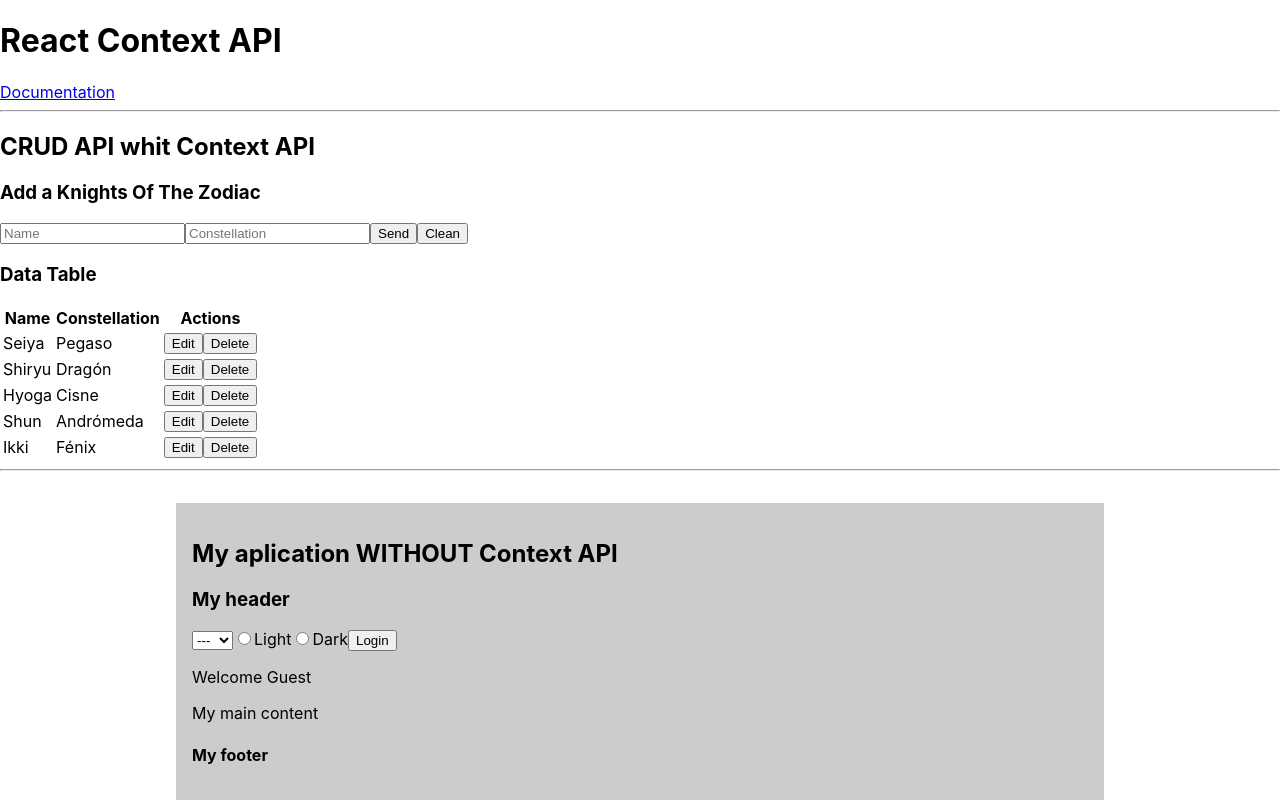
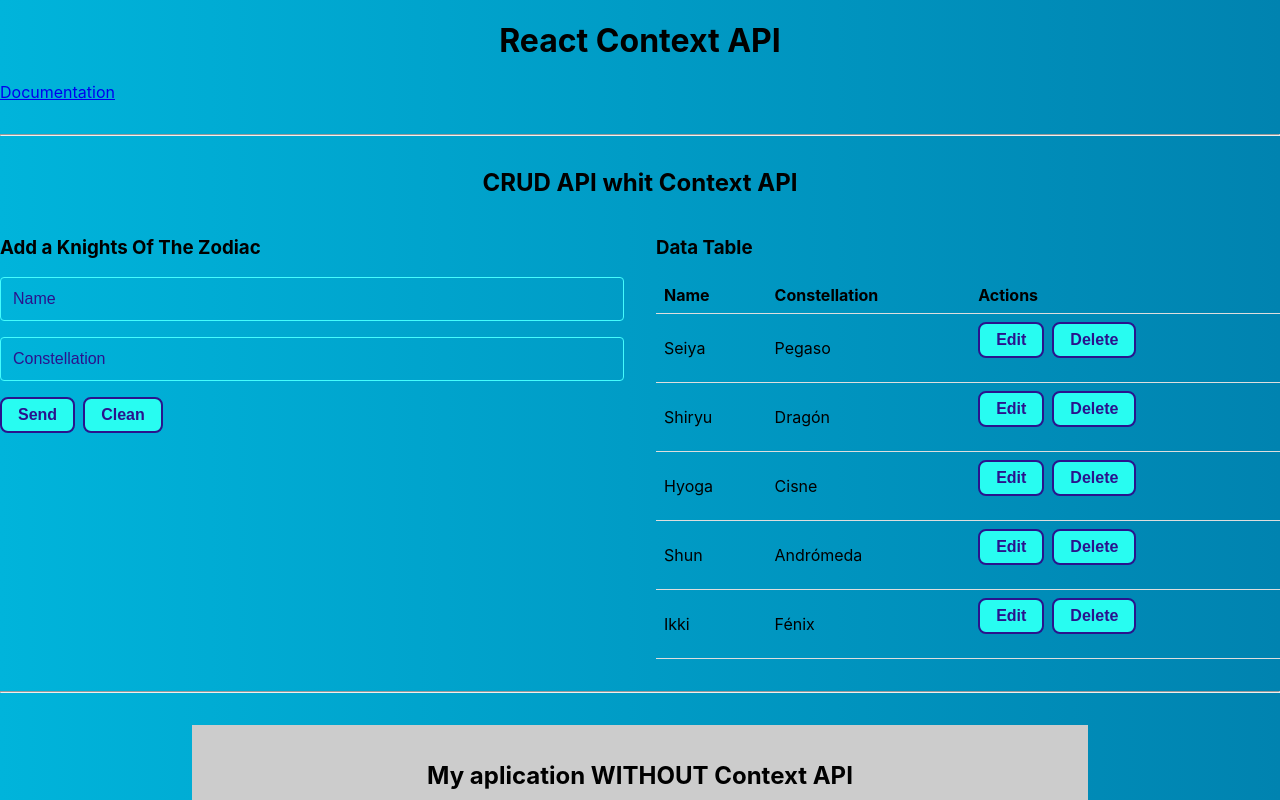
Before and after one commit to reche-git/05-React-Context, a React (Create React App) app: page / in a window 1280 px wide. Shown: the top 800 px of the page. Built offline with nearby package versions, Linux system fonts and the light colour scheme; data requests are answered from the project's data file.

Commit message:
Basic Styles

```diff
--- a/src/index.css
+++ b/src/index.css
@@ -1,10 +1,100 @@
+html {
+  box-sizing: border-box;
+  font-size: 16px;
+  font-family: sans-serif;
+  /* background: hsla(205, 46%, 10%, 1); */
+  background: linear-gradient(to right, #00b4db, #0083b0);
+}
+
+*,
+*::after,
+*::before {
+  box-sizing: inherit;
+}
+
 body {
   margin: 0;
   font-family: -apple-system, BlinkMacSystemFont, 'Segoe UI', 'Roboto', 'Oxygen',
-    'Ubuntu', 'Cantarell', 'Fira Sans', 'Droid Sans', 'Helvetica Neue',
-    sans-serif;
+  'Ubuntu', 'Cantarell', 'Fira Sans', 'Droid Sans', 'Helvetica Neue',
+  sans-serif;
   -webkit-font-smoothing: antialiased;
   -moz-osx-font-smoothing: grayscale;
+}
+
+.dark {
+  background-color: #fff;
+  filter: invert(1);
+}
+
+button,
+input[type="submit"],
+input[type="reset"] {
+  border: 2px solid rgb(42, 19, 141);
+  border-radius: 0.5rem;
+  padding: 0.5rem 1rem;
+  margin: 0 0.5rem 1rem 0;
+  display: inline-block;
+  background-color: #28fcf1;
+  color: rgb(42, 19, 141);
+  font-weight: bold;
+  font-size: 1rem;
+  line-height: 1;
+  text-transform: none;
+  text-decoration: none;
+  text-align: center;
+  vertical-align: middle;
+  cursor: pointer;
+}
+
+button:hover {
+  background: #51fff6;
+  box-shadow: inset 0px 0px 5px #007c76;
+  outline: none;
+}
+
+form {
+  margin-bottom: 1rem;
+}
+
+h1, h2 {
+  text-align: center;
+}
+
+hr {
+  margin: 2rem auto;
+}
+
+input[type="text"],
+input[type="email"],
+textarea {
+  border: thin solid rgb(69, 252, 252);
+  border-radius: 0.25rem;
+  padding: 0.75rem;
+  margin-bottom: 1rem;
+  outline: none;
+  display: block;
+  width: 100%;
+  font-size: 1rem;
+  line-height: 1;
+  background-color: transparent;
+}
+
+input[type="text"]::placeholder {
+  color: rgb(42, 19, 141);
+}
+
+input[type="email"]::placeholder {
+  color: rgb(42, 19, 141);
+}
+
+label {
+  padding: 0.5rem 0;
+  margin: 0 0 0.5rem 0;
+  display: inline-block;
+  color: rgb(0, 0, 0);
+  font-weight: bold;
+  line-height: 1;
+  cursor: pointer;
 }
 
 .my-page {
@@ -14,7 +104,45 @@ body {
   background-color: #ccc;
 }
 
-.dark {
-  background-color: #fff;
-  filter: invert(1);
+select {
+  border: thin solid rgb(69, 252, 252);
+  border-radius: 0.25rem;
+  padding: 0.5rem;
+  margin: 0 0 0.5rem 0;
+  display: block;
+  width: auto;
+  color: rgb(0, 0, 0);
+  font-size: 1rem;
+  line-height: 1;
+  background-color: transparent;
+  cursor: pointer;
 }
+
+table {
+  border-spacing: 0;
+  border-collapse: collapse;
+  width: 100%;
+}
+
+th,
+td {
+  text-align: left;
+  padding: 0.5rem;
+  border-bottom: thin solid #dedede;
+}
+
+@media screen and (min-width: 1024px) {
+  .grid-1-2 {
+    display: grid;
+    grid-template-columns: 1fr 1fr;
+    align-items: start;
+    gap: 2rem;
+  }
+
+  .grid-1-3 {
+    display: grid;
+    grid-template-columns: 1fr 1fr 1fr;
+    align-items: start;
+    gap: 2rem;
+  }
+}
```
